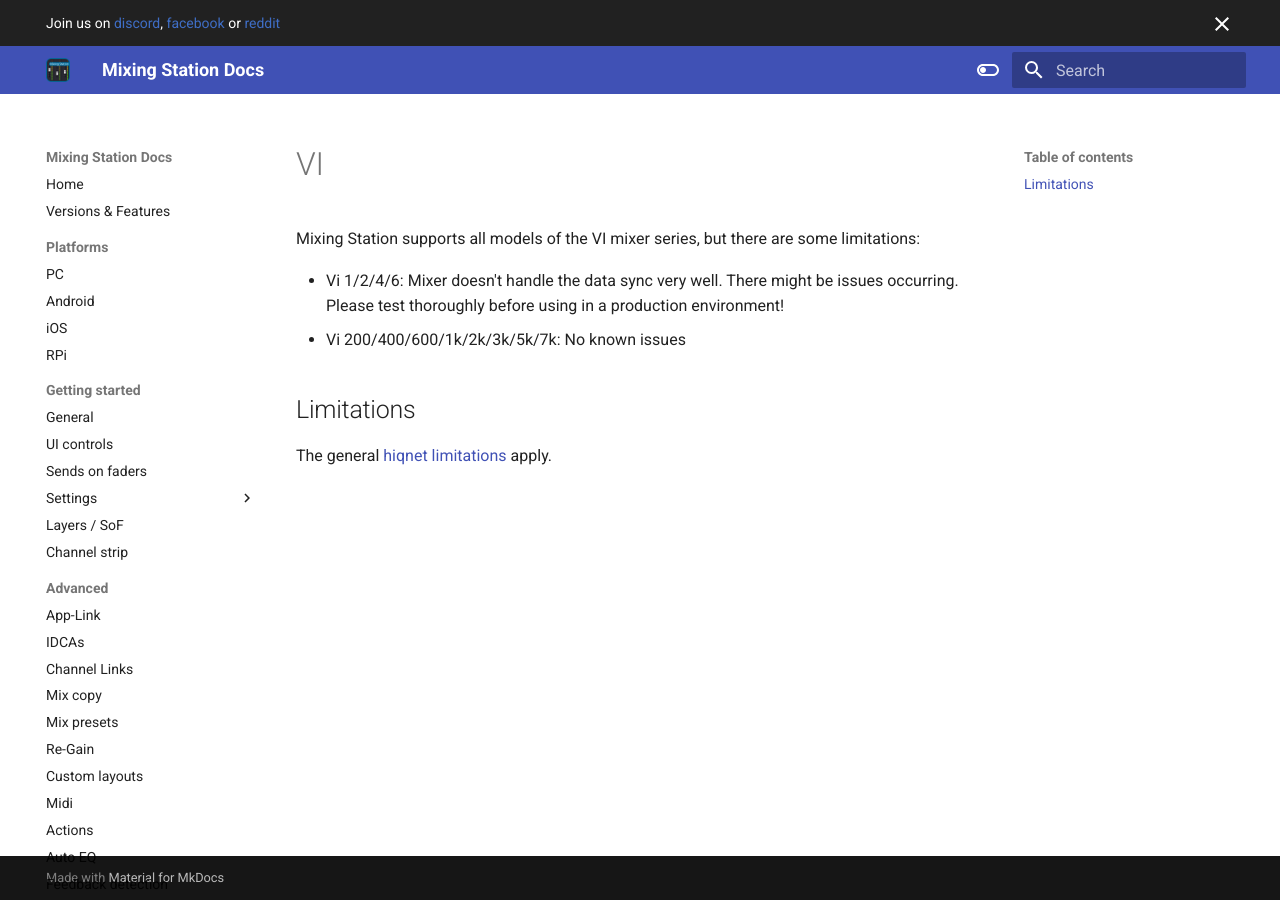
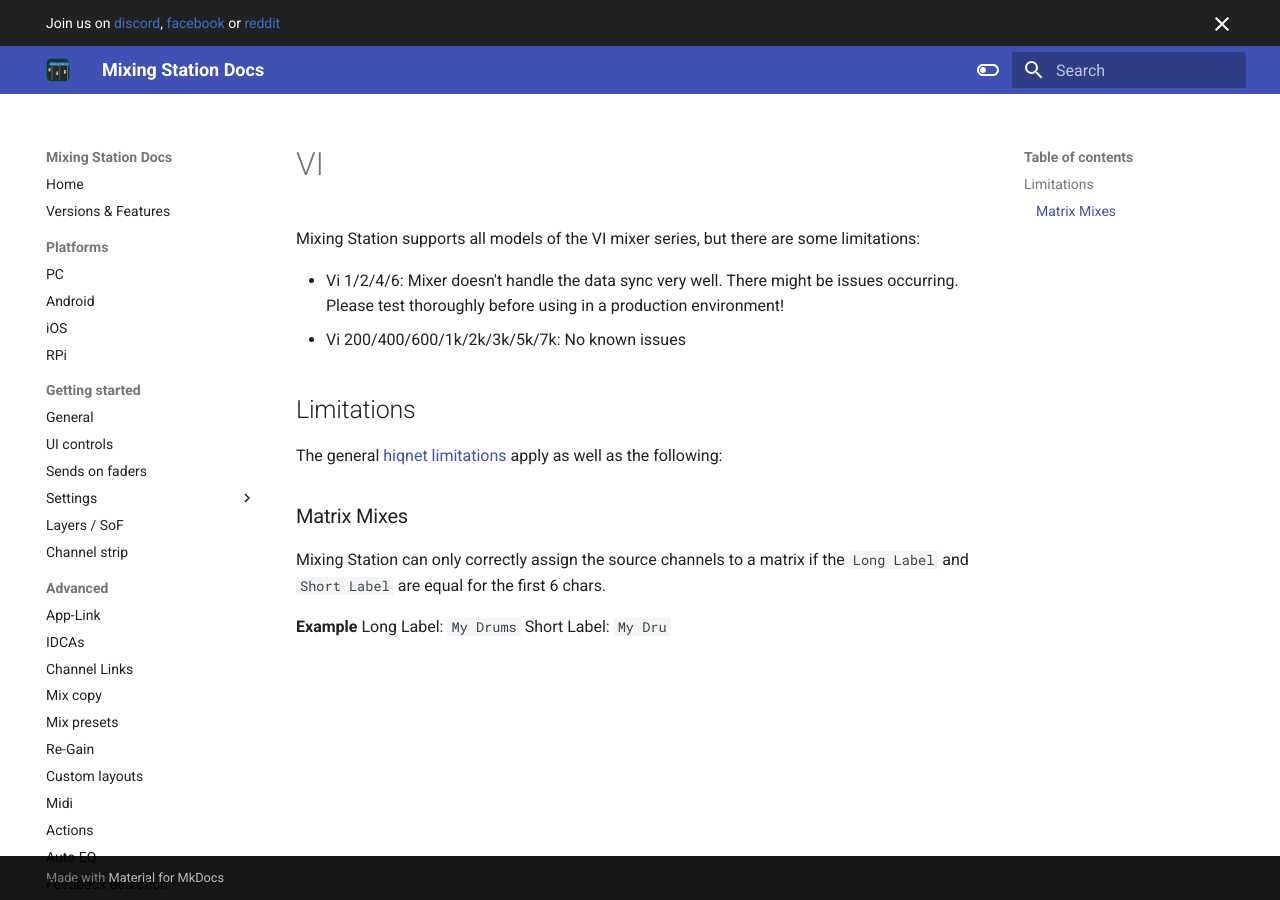
Before and after one commit to davidgiga1993/mixing-station-docs, an MkDocs documentation site: the page built from docs/soundcraft/vi.md, in a window 1280 px wide. Built offline with MkDocs 1.6.1 and Material for MkDocs 9.7.7, drawn with Linux system fonts in a browser that asks for light colours.

Commit message:
docs: clarify vi matrix limitations

```diff
--- a/docs/soundcraft/vi.md
+++ b/docs/soundcraft/vi.md
@@ -7,4 +7,9 @@
 
 
 ## Limitations
-The general [hiqnet limitations](hiqnet.md) apply.
+The general [hiqnet limitations](hiqnet.md) apply as well as the following:
+
+### Matrix Mixes
+Mixing Station can only correctly assign the source channels to a matrix if the `Long Label` and `Short Label` are equal for the first 6 chars.
+
+**Example** Long Label: `My Drums` Short Label: `My Dru`
```
